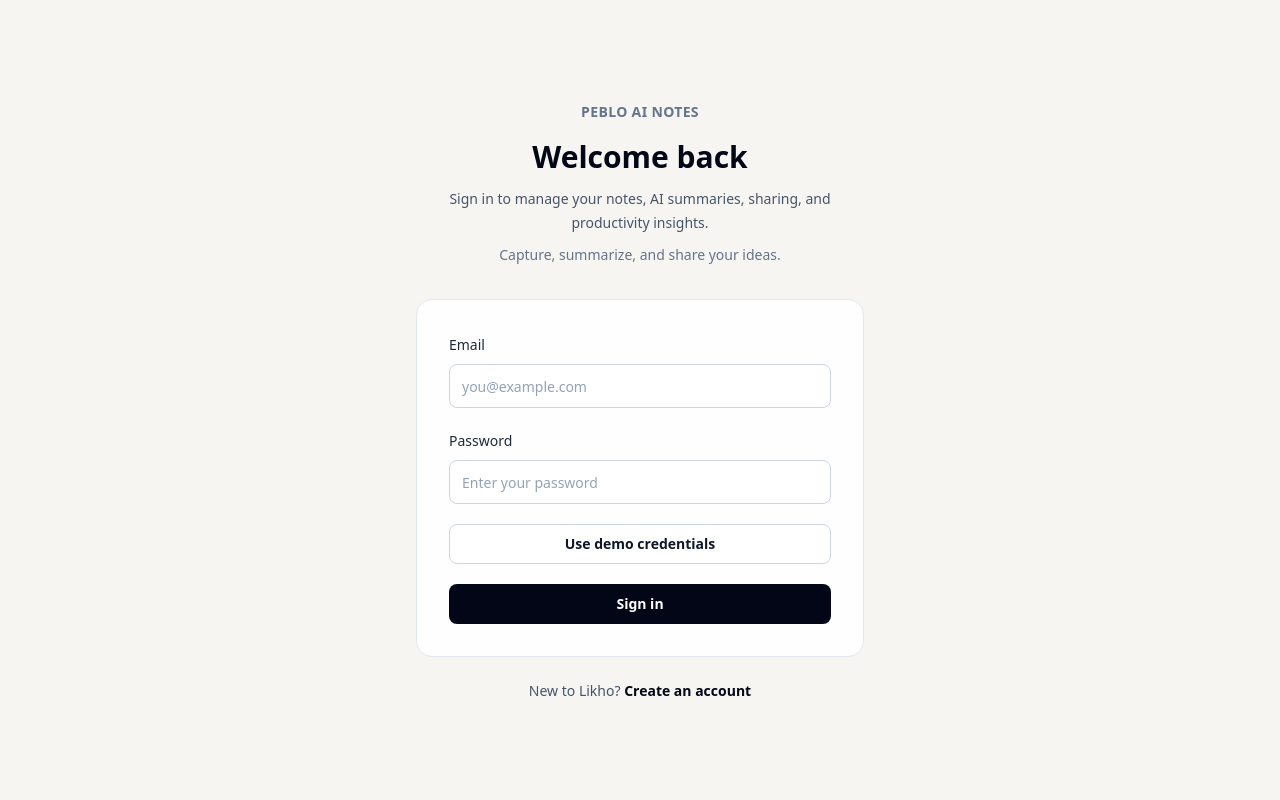
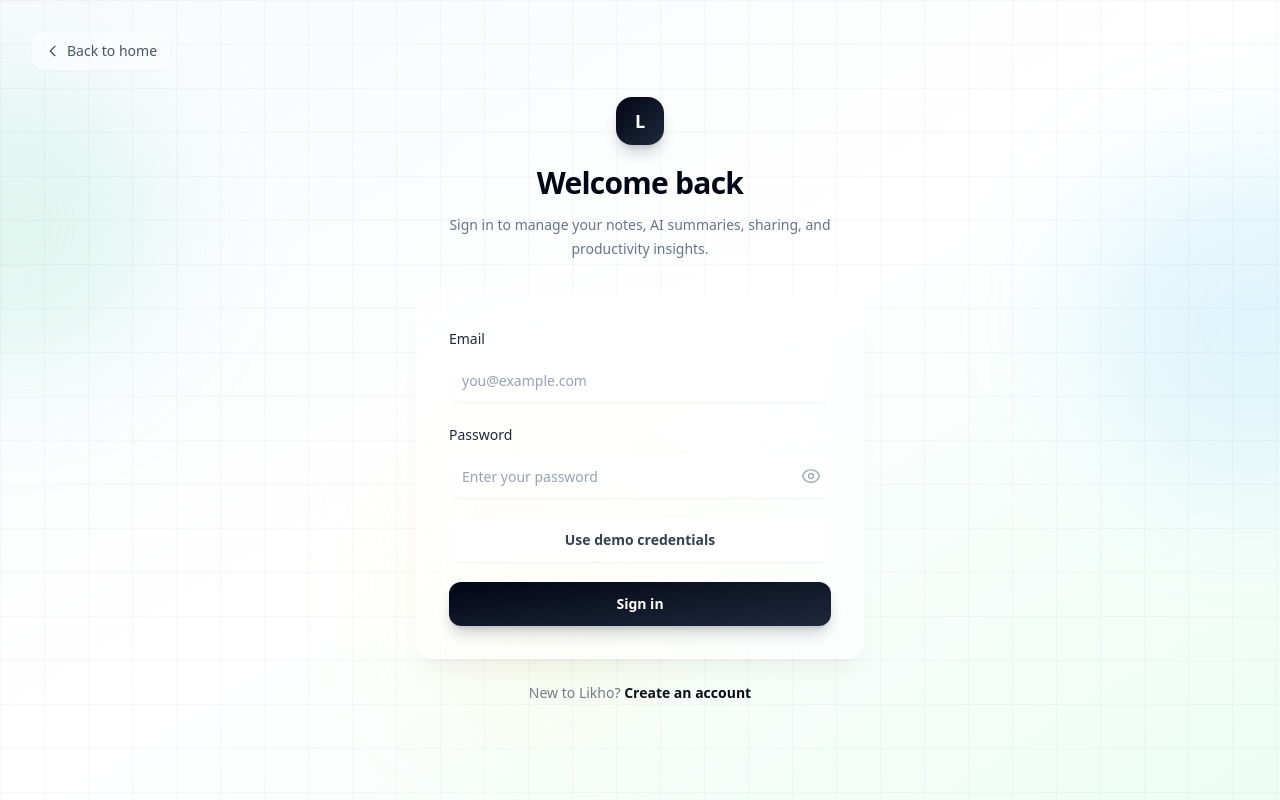
Before and after one commit to Lakshyalamba/Likho, a Next.js app in the folder client/: page /login in a window 1280 px wide. Built offline with nearby package versions, Linux system fonts and the light colour scheme; no server answers.

Commit message:
Polish auth pages with glassy design and password toggle
Add gradient backgrounds with blurred orbs, grid overlay, glass cards
with backdrop-blur-2xl, gradient buttons, password visibility toggle
with eye/eye-slash icons, and a Back to home button on auth pages.

```diff
--- a/client/src/components/auth/auth-card.tsx
+++ b/client/src/components/auth/auth-card.tsx
@@ -19,24 +19,33 @@ export function AuthCard({
   children
 }: AuthCardProps) {
   return (
-    <main className="flex min-h-screen items-center justify-center bg-[#f6f5f2] px-4 py-10 dark:bg-slate-950 sm:px-6">
+    <main className="relative flex min-h-screen items-center justify-center overflow-hidden bg-gradient-to-br from-slate-50 via-white to-emerald-50 px-4 py-10 dark:from-slate-950 dark:via-slate-950 dark:to-emerald-950/30 sm:px-6">
+      <div className="absolute -left-32 top-20 h-72 w-72 rounded-full bg-emerald-300/20 blur-3xl dark:bg-emerald-700/20" />
+      <div className="absolute -right-32 top-40 h-80 w-80 rounded-full bg-sky-300/20 blur-3xl dark:bg-sky-700/20" />
+      <div className="absolute bottom-20 left-1/3 h-64 w-64 rounded-full bg-amber-200/15 blur-3xl dark:bg-amber-700/15" />
+      <div className="pointer-events-none fixed inset-0 bg-[linear-gradient(rgba(15,23,42,0.03)_1px,transparent_1px),linear-gradient(90deg,rgba(15,23,42,0.03)_1px,transparent_1px)] bg-[length:44px_44px] dark:bg-[linear-gradient(rgba(255,255,255,0.03)_1px,transparent_1px),linear-gradient(90deg,rgba(255,255,255,0.03)_1px,transparent_1px)]" />
+
+      <Link href="/" className="absolute left-4 top-4 z-10 inline-flex items-center gap-1.5 rounded-xl border border-white/30 bg-white/50 px-3 py-2 text-sm font-medium text-slate-600 shadow-sm shadow-black/[0.03] backdrop-blur-2xl transition hover:border-white/50 hover:bg-white/70 hover:text-slate-950 dark:border-white/10 dark:bg-slate-900/50 dark:text-slate-400 dark:hover:border-white/20 dark:hover:bg-slate-900/70 dark:hover:text-white sm:left-8 sm:top-8">
+        <svg className="h-4 w-4" fill="none" viewBox="0 0 24 24" stroke="currentColor" strokeWidth={2}>
+          <path strokeLinecap="round" strokeLinejoin="round" d="M15 19l-7-7 7-7" />
+        </svg>
+        Back to home
+      </Link>
+
       <section className="w-full max-w-md">
         <div className="mb-8 text-center">
-          <Link href="/" className="text-sm font-semibold uppercase tracking-wide text-slate-500 transition-colors hover:text-slate-800 dark:text-slate-400 dark:hover:text-slate-200">
-            Peblo AI Notes
-          </Link>
-          <h1 className="mt-4 text-3xl font-semibold tracking-normal text-slate-950 dark:text-white">{title}</h1>
-          <p className="mt-3 text-sm leading-6 text-slate-600 dark:text-slate-300">{description}</p>
-          <p className="mt-2 text-sm leading-6 text-slate-500 dark:text-slate-400">
-            Capture, summarize, and share your ideas.
-          </p>
+          <span className="mx-auto inline-flex h-12 w-12 items-center justify-center rounded-2xl bg-gradient-to-br from-slate-950 to-slate-800 text-lg font-bold text-white shadow-lg shadow-slate-900/20 dark:from-white dark:to-slate-200 dark:text-slate-950">
+            L
+          </span>
+          <h1 className="mt-5 text-3xl font-semibold tracking-tight text-slate-950 dark:text-white">{title}</h1>
+          <p className="mt-3 text-sm leading-6 text-slate-500 dark:text-slate-400">{description}</p>
         </div>
 
-        <div className="rounded-2xl border border-slate-200 bg-white/95 p-6 dark:border-slate-800 dark:bg-slate-900/95 sm:p-8">
+        <div className="rounded-2xl border border-white/30 bg-white/60 p-6 shadow-xl shadow-black/[0.04] backdrop-blur-2xl dark:border-white/10 dark:bg-slate-900/60 sm:p-8">
           {children}
         </div>
 
-        <p className="mt-6 text-center text-sm text-slate-600 dark:text-slate-300">
+        <p className="mt-6 text-center text-sm text-slate-500 dark:text-slate-400">
           {footerText}{" "}
           <Link href={footerHref} className="font-semibold text-slate-950 hover:text-slate-700 dark:text-white dark:hover:text-slate-200">
             {footerLinkText}
--- a/client/src/components/auth/auth-form-field.tsx
+++ b/client/src/components/auth/auth-form-field.tsx
@@ -1,4 +1,4 @@
-import type { HTMLInputTypeAttribute } from "react";
+import { useState, type HTMLInputTypeAttribute } from "react";
 
 interface AuthFormFieldProps {
   id: string;
@@ -19,19 +19,45 @@ export function AuthFormField({
   autoComplete,
   onChange
 }: AuthFormFieldProps) {
+  const [show, setShow] = useState(false);
+  const isPassword = type === "password";
+  const inputType = isPassword && show ? "text" : type;
+
   return (
     <label htmlFor={id} className="block">
       <span className="text-sm font-medium text-slate-800 dark:text-slate-100">{label}</span>
+      <div className="relative mt-2">
         <input
           id={id}
-        type={type}
+          type={inputType}
           value={value}
           placeholder={placeholder}
           autoComplete={autoComplete}
           onChange={(event) => onChange(event.target.value)}
-        className="mt-2 h-11 w-full rounded-lg border border-slate-300 bg-white px-3 text-sm text-slate-950 outline-none transition-colors placeholder:text-slate-400 focus:border-slate-500 focus:ring-2 focus:ring-slate-300/70 dark:border-slate-700 dark:bg-slate-950 dark:text-slate-50 dark:placeholder:text-slate-500 dark:focus:border-slate-500"
+          className="h-11 w-full rounded-xl border border-white/40 bg-white/70 px-3 pr-10 text-sm text-slate-950 shadow-sm outline-none transition-all placeholder:text-slate-400 focus:border-slate-400 focus:bg-white focus:ring-4 focus:ring-slate-200/50 dark:border-white/10 dark:bg-slate-800/40 dark:text-slate-50 dark:placeholder:text-slate-500 dark:focus:border-slate-500 dark:focus:bg-slate-800/60 dark:focus:ring-slate-700/30"
           required
         />
+        {isPassword ? (
+          <button
+            type="button"
+            tabIndex={-1}
+            onClick={() => setShow((s) => !s)}
+            className="absolute right-2.5 top-1/2 -translate-y-1/2 text-slate-400 hover:text-slate-600 dark:text-slate-500 dark:hover:text-slate-300"
+            aria-label={show ? "Hide password" : "Show password"}
+          >
+            {show ? (
+              <svg className="h-5 w-5" fill="none" viewBox="0 0 24 24" stroke="currentColor" strokeWidth={1.5}>
+                <path strokeLinecap="round" strokeLinejoin="round" d="M3.98 8.223A10.477 10.477 0 001.934 12C3.226 16.338 7.244 19.5 12 19.5c.993 0 1.953-.138 2.863-.395M6.228 6.228A10.45 10.45 0 0112 4.5c4.756 0 8.773 3.162 10.065 7.498a10.523 10.523 0 01-4.293 5.774M6.228 6.228L3 3m3.228 3.228l3.65 3.65m7.894 7.894L21 21m-3.228-3.228l-3.65-3.65m0 0a3 3 0 10-4.243-4.243m4.242 4.242L9.88 9.88" />
+              </svg>
+            ) : (
+              <svg className="h-5 w-5" fill="none" viewBox="0 0 24 24" stroke="currentColor" strokeWidth={1.5}>
+                <path strokeLinecap="round" strokeLinejoin="round" d="M2.036 12.322a1.012 1.012 0 010-.639C3.423 7.51 7.36 4.5 12 4.5c4.638 0 8.573 3.007 9.963 7.178.07.207.07.431 0 .639C20.577 16.49 16.64 19.5 12 19.5c-4.638 0-8.573-3.007-9.963-7.178z" />
+                <path strokeLinecap="round" strokeLinejoin="round" d="M15 12a3 3 0 11-6 0 3 3 0 016 0z" />
+              </svg>
+            )}
+          </button>
+        ) : null}
+      </div>
     </label>
   );
 }
--- a/client/src/components/auth/login-form.tsx
+++ b/client/src/components/auth/login-form.tsx
@@ -6,7 +6,7 @@ import { AuthFormField } from "@/components/auth/auth-form-field";
 import { useAuth } from "@/contexts/auth-context";
 import { useToast } from "@/contexts/toast-context";
 
-const DEMO_EMAIL = "demo@peblo.local";
+const DEMO_EMAIL = "demo@likho.local";
 const DEMO_PASSWORD = "demo1234";
 
 export function LoginForm() {
@@ -78,7 +78,7 @@ export function LoginForm() {
         type="button"
         onClick={handleUseDemoCredentials}
         disabled={isSubmitting}
-        className="flex h-10 w-full items-center justify-center rounded-lg border border-slate-300 bg-white px-4 text-sm font-semibold text-slate-900 transition-colors hover:bg-slate-100 disabled:cursor-not-allowed disabled:text-slate-400 dark:border-slate-700 dark:bg-slate-950 dark:text-slate-100 dark:hover:bg-slate-900"
+        className="flex h-11 w-full items-center justify-center rounded-xl border border-white/30 bg-white/70 px-4 text-sm font-semibold text-slate-700 shadow-sm backdrop-blur transition-all hover:bg-white hover:text-slate-950 disabled:cursor-not-allowed disabled:text-slate-400 dark:border-white/10 dark:bg-slate-800/40 dark:text-slate-300 dark:hover:bg-slate-800/60 dark:hover:text-white"
       >
         Use demo credentials
       </button>
@@ -86,7 +86,7 @@ export function LoginForm() {
       <button
         type="submit"
         disabled={isSubmitting}
-        className="flex h-10 w-full items-center justify-center rounded-lg bg-slate-950 px-4 text-sm font-semibold text-white transition-colors hover:bg-slate-800 disabled:cursor-not-allowed disabled:bg-slate-400 dark:bg-slate-100 dark:text-slate-950 dark:hover:bg-white"
+        className="flex h-11 w-full items-center justify-center rounded-xl bg-gradient-to-br from-slate-950 to-slate-800 px-4 text-sm font-semibold text-white shadow-lg shadow-slate-900/20 transition-all hover:-translate-y-0.5 hover:shadow-xl disabled:cursor-not-allowed disabled:opacity-50 disabled:hover:translate-y-0 dark:from-white dark:to-slate-200 dark:text-slate-950 dark:shadow-white/10"
       >
         {isSubmitting ? "Signing in..." : "Sign in"}
       </button>
--- a/client/src/components/auth/signup-form.tsx
+++ b/client/src/components/auth/signup-form.tsx
@@ -72,7 +72,7 @@ export function SignupForm() {
       <button
         type="submit"
         disabled={isSubmitting}
-        className="flex h-10 w-full items-center justify-center rounded-lg bg-slate-950 px-4 text-sm font-semibold text-white transition-colors hover:bg-slate-800 disabled:cursor-not-allowed disabled:bg-slate-400 dark:bg-slate-100 dark:text-slate-950 dark:hover:bg-white"
+        className="flex h-11 w-full items-center justify-center rounded-xl bg-gradient-to-br from-slate-950 to-slate-800 px-4 text-sm font-semibold text-white shadow-lg shadow-slate-900/20 transition-all hover:-translate-y-0.5 hover:shadow-xl disabled:cursor-not-allowed disabled:opacity-50 disabled:hover:translate-y-0 dark:from-white dark:to-slate-200 dark:text-slate-950 dark:shadow-white/10"
       >
         {isSubmitting ? "Creating account..." : "Create account"}
       </button>
```
Lines whose indentation alone changed are shown as unchanged.
